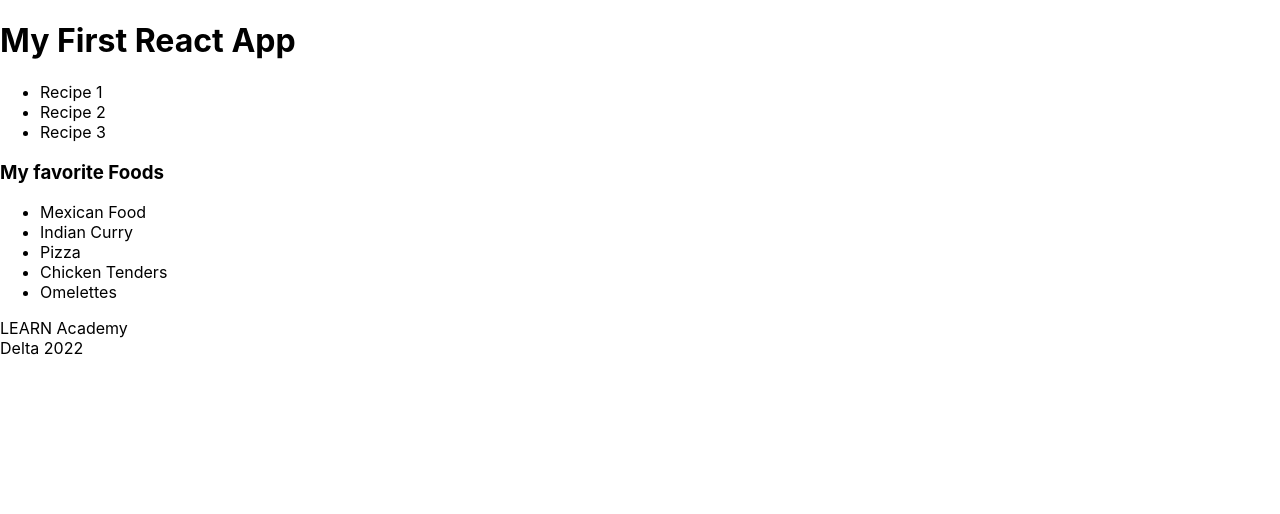
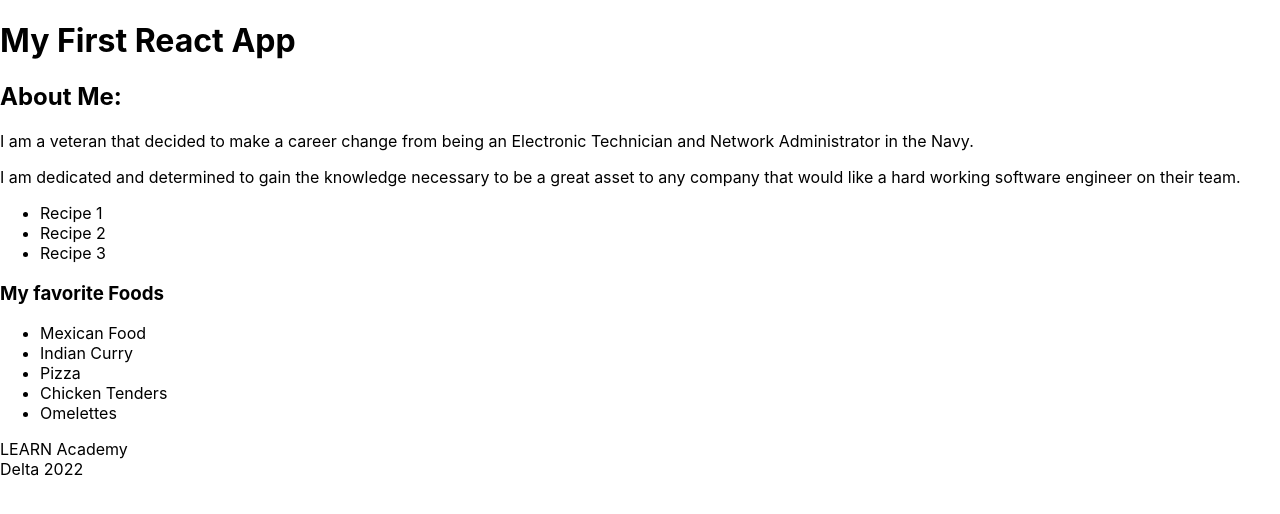
Before and after one commit to JeremyDuncan/javascript-practice, a React (Create React App) app in the folder react-challenges/intro-jeremy/: page / in a window 1280 px wide. Shown: the top 514 px of the page. Built offline with nearby package versions, Linux system fonts and the light colour scheme.

Commit message:
Imported Profile component.

```diff
--- a/react-challenges/intro-jeremy/src/App.js
+++ b/react-challenges/intro-jeremy/src/App.js
@@ -5,14 +5,16 @@ import Header from './components/Header'
 import Recipes from './components/Recipes'
 import Footer from './components/Footer'
 import Favorites from './components/Favorites'
+import Profile from './components/Profile'
 
 function App() {
   return (
       <>
-        <Header/>
-        <Recipes/>
-        <Favorites/>
-        <Footer/>
+        <Header />
+        <Profile />
+        <Recipes />
+        <Favorites />
+        <Footer />
       </>
   );
 }
```
